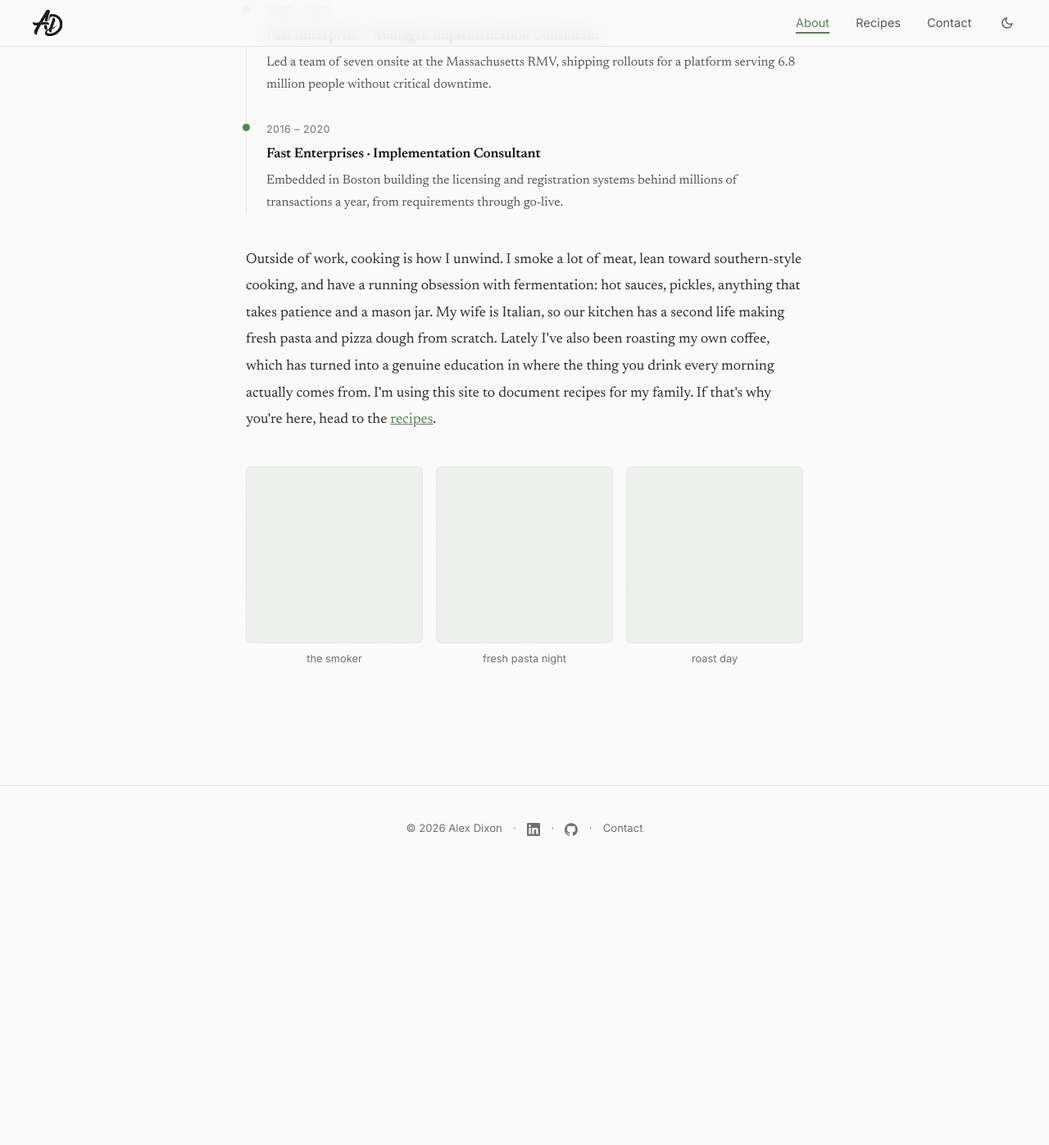
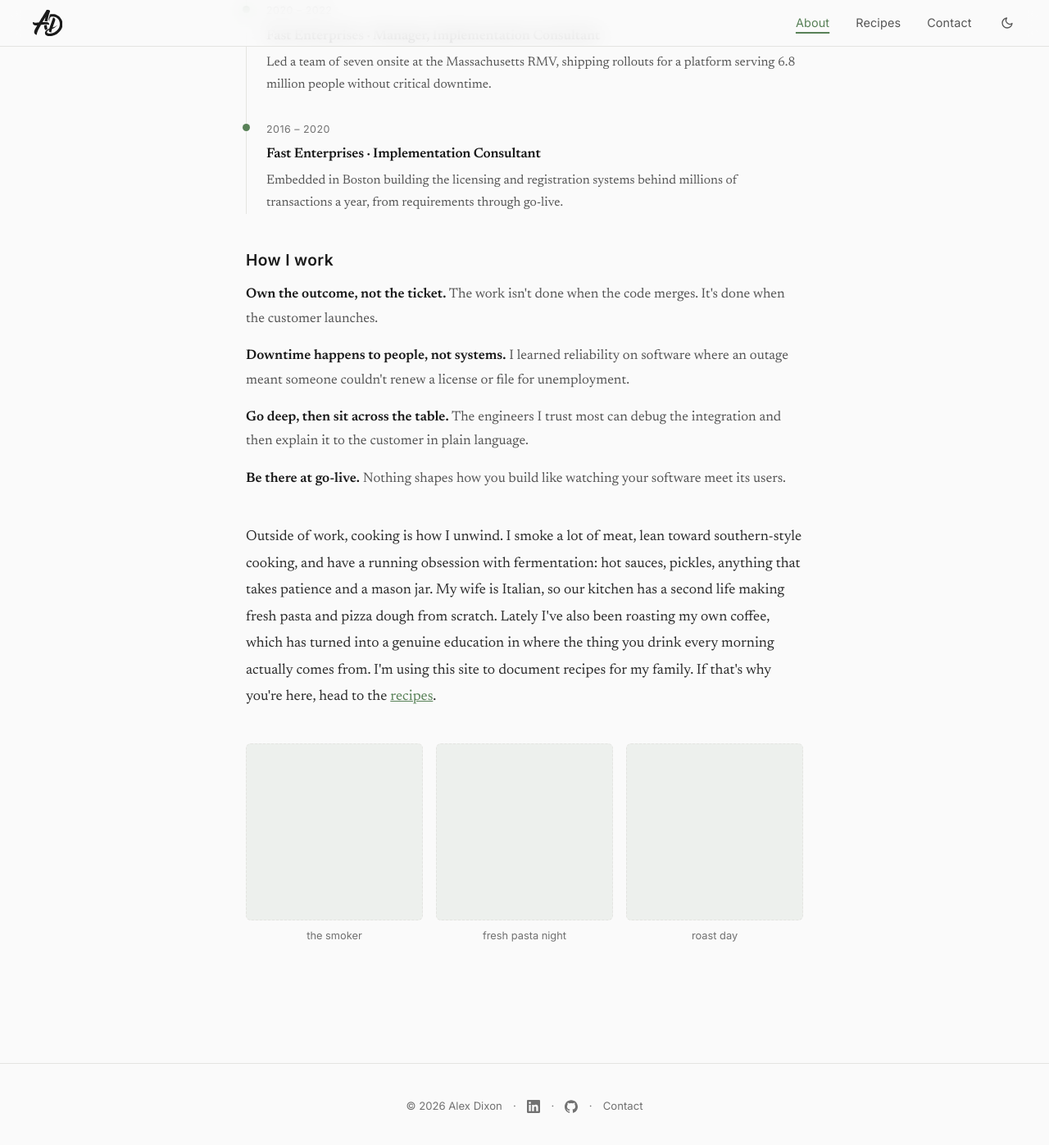
Before and after one commit to adixon304/adixon304.github.io, a Jekyll site: the page built from about/index.html, in a window 1280 px wide and 1400 px high, scrolled down 1141 px. Shown: the top 1397 px of the window at 82% size. Built offline with Jekyll 4.4.1, drawn with Linux system fonts in a browser that asks for light colours; before the commit the page ends 2203 px from its top, so only the background shows below that.

Commit message:
Add How I work principles to About (drafted, needs Alex's voice pass)
Co-Authored-By: Claude Fable 5 <noreply@anthropic.com>

```diff
--- a/about/index.html
+++ b/about/index.html
@@ -46,6 +46,15 @@ description: "Engineering leader at Stripe. Previously Fast Enterprises. Cook, c
     </li>
   </ol>
 
+  <!-- TODO: review this section, it's drafted from your bio. Edit until it sounds like you. -->
+  <h2>How I work</h2>
+  <ul class="principles">
+    <li><strong>Own the outcome, not the ticket.</strong> The work isn't done when the code merges. It's done when the customer launches.</li>
+    <li><strong>Downtime happens to people, not systems.</strong> I learned reliability on software where an outage meant someone couldn't renew a license or file for unemployment.</li>
+    <li><strong>Go deep, then sit across the table.</strong> The engineers I trust most can debug the integration and then explain it to the customer in plain language.</li>
+    <li><strong>Be there at go-live.</strong> Nothing shapes how you build like watching your software meet its users.</li>
+  </ul>
+
   <p>
     Outside of work, cooking is how I unwind. I smoke a lot of meat, lean toward southern-style cooking, and have a running obsession with fermentation: hot sauces, pickles, anything that takes patience and a mason jar. My wife is Italian, so our kitchen has a second life making fresh pasta and pizza dough from scratch. Lately I've also been roasting my own coffee, which has turned into a genuine education in where the thing you drink every morning actually comes from. I'm using this site to document recipes for my family. If that's why you're here, head to the <a href="/recipes">recipes</a>.
   </p>
--- a/css/style.css
+++ b/css/style.css
@@ -506,6 +506,24 @@ p {
   line-height: 1.85;
   margin-bottom: 1.5rem;
   color: var(--text-secondary);
+}
+
+.principles {
+  list-style: none;
+  margin: 0 0 2.5rem;
+  padding: 0;
+}
+
+.principles li {
+  font-size: 1.05rem;
+  line-height: 1.75;
+  color: var(--text-muted);
+  margin-bottom: 1rem;
+}
+
+.principles strong {
+  color: var(--text);
+  font-weight: 600;
 }
 
 /* Career timeline */
```
